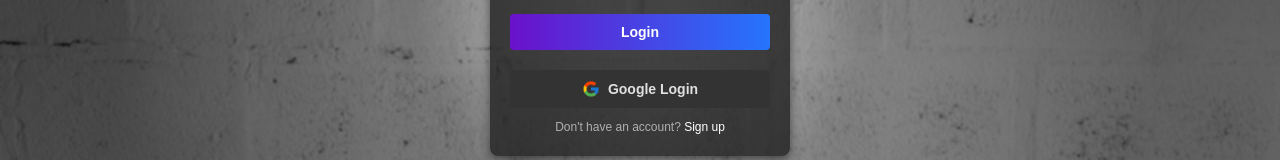
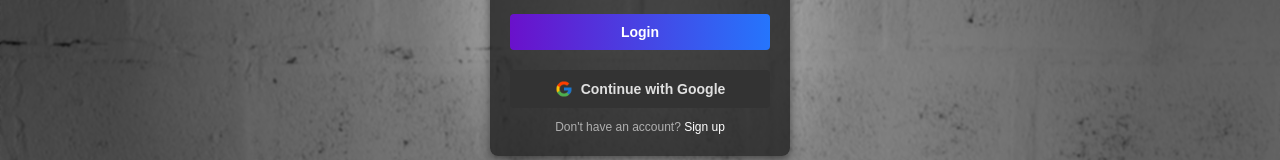
Before and after one commit to roshannoonoottil/Second_Main_Project, a React (Vite) app in the folder Clint/: page / in a window 1280 px wide. Shown: the part 406-566 px from the top of the page. Built offline with nearby package versions, Linux system fonts and the light colour scheme.

Commit message:
Created a component for google Auth

```diff
--- /dev/null
+++ b/Clint/src/Components/User/GoogleAuth/GoogleAuth.tsx
@@ -0,0 +1,51 @@
+import React from 'react';
+import google_icon from '/icons8-google-48.png';
+
+function GoogleAuth() {
+  const handleGoogleRegister = () => {
+    console.log('Google register clicked'); // Replace with actual Google sign-up logic
+  };
+
+  const styles = {
+    button: {
+      width: '100%',
+      padding: '10px',
+      margin: '10px 0',
+      border: 'none',
+      borderRadius: '4px',
+      fontSize: '14px',
+      fontWeight: 'bold',
+      cursor: 'pointer',
+      background: '#333',
+      color: '#e0e0e0',
+      display: 'flex',
+      alignItems: 'center',
+      justifyContent: 'center',
+      gap: '8px',
+      transition: 'background 0.3s ease',
+    } as React.CSSProperties, // Ensures TypeScript recognizes the styles
+    buttonHover: {
+      background: '#444',
+    } as React.CSSProperties,
+    icon: {
+      width: '18px',
+      height: '18px',
+    } as React.CSSProperties,
+  };
+
+  return (
+    <div>
+      <button
+        onClick={handleGoogleRegister}
+        style={styles.button}
+        onMouseEnter={(e) => (e.currentTarget.style.background = styles.buttonHover.background as string)}
+        onMouseLeave={(e) => (e.currentTarget.style.background = styles.button.background as string)}
+      >
+        <img src={google_icon} alt="Google" style={styles.icon} />
+        Continue with Google
+      </button>
+    </div>
+  );
+}
+
+export default GoogleAuth;
--- a/Clint/src/Components/User/Login/Login.css
+++ b/Clint/src/Components/User/Login/Login.css
@@ -55,7 +55,7 @@
   }
 
   /* Buttons */
-  .login-button, .google-login-button {
+  .login-button {
     width: 100%;
     padding: 10px;
     margin: 10px 0;
@@ -73,24 +73,6 @@
 
   .login-button:hover {
     background: linear-gradient(90deg, #2575fc, #6a11cb);
-  }
-
-  .google-login-button {
-    background: #333;
-    color: #e0e0e0;
-    display: flex;
-    align-items: center;
-    justify-content: center;
-    gap: 8px;
-  }
-
-  .google-login-button img {
-    width: 18px;
-    height: 18px;
-  }
-
-  .google-login-button:hover {
-    background: #444;
   }
 
   /* Footer Text */
--- a/Clint/src/Components/User/Login/Login.tsx
+++ b/Clint/src/Components/User/Login/Login.tsx
@@ -1,11 +1,11 @@
 import React, { useState } from 'react';
 import './Login.css';
-import google_icon from '/icons8-google-48.png';
 import { useNavigate } from 'react-router-dom';
 import { FaEye, FaEyeSlash } from 'react-icons/fa';
 import { ToastContainer, toast } from 'react-toastify';
 import axios from 'axios';
 import { useDispatch } from 'react-redux';
+import GoogleAuth from '../GoogleAuth/GoogleAuth';
 
 const Login: React.FC = () => {
   const navigate = useNavigate();
@@ -28,10 +28,6 @@ const Login: React.FC = () => {
   if (token) {
     axios.defaults.headers.common['Authorization'] = `Bearer ${token}`;
   }
-
-  const handleGoogleLogin = (): void => {
-    console.log('Google login clicked'); // Replace with actual Google login logic
-  };
 
   const register = (): void => {
     navigate('/signup');
@@ -162,10 +158,7 @@ const Login: React.FC = () => {
         </button>
       </form>
 
-      <button onClick={handleGoogleLogin} className="google-login-button">
-        <img src={google_icon} alt="Google" />
-        Google Login
-      </button>
+     <GoogleAuth/>
       <p>
         Don't have an account? <a href="#" onClick={register}>Sign up</a>
       </p>
--- a/Clint/src/Components/User/SignUp/SignUp.css
+++ b/Clint/src/Components/User/SignUp/SignUp.css
@@ -56,7 +56,7 @@
   }
 
   /* Buttons */
-  .signup-button, .google-signup-button {
+  .signup-button {
     width: 100%;
     padding: 10px;
     margin: 10px 0;
@@ -74,24 +74,6 @@
 
   .signup-button:hover {
     background: linear-gradient(90deg, #2575fc, #6a11cb);
-  }
-
-  .google-signup-button {
-    background: #333;
-    color: #e0e0e0;
-    display: flex;
-    align-items: center;
-    justify-content: center;
-    gap: 8px;
-  }
-
-  .google-signup-button img {
-    width: 18px;
-    height: 18px;
-  }
-
-  .google-signup-button:hover {
-    background: #444;
   }
 
   /* Footer Text */
--- a/Clint/src/Components/User/SignUp/SignUp.tsx
+++ b/Clint/src/Components/User/SignUp/SignUp.tsx
@@ -1,10 +1,10 @@
 import React, { useState } from 'react';
 import './SignUp.css';
-import google_icon from '/icons8-google-48.png';
 import { useNavigate } from 'react-router-dom';
 import { FaEye, FaEyeSlash } from 'react-icons/fa';
 import { ToastContainer, toast } from 'react-toastify';
 import axios, { AxiosError } from 'axios';
+import GoogleAuth from '../GoogleAuth/GoogleAuth';
 
 function SignUp() {
   const navigate = useNavigate();
@@ -27,10 +27,6 @@ function SignUp() {
   const [passwordError, setPasswordError] = useState('');
   const [confirmPasswordError, setConfirmPasswordError] = useState('');
   const [submitError, setSubmitError] = useState('');
-
-  const handleGoogleRegister = () => {
-    console.log('Google register clicked'); // Replace with actual Google sign-up logic
-  };
 
   const login = () => {
     navigate('/');
@@ -202,10 +198,7 @@ function SignUp() {
         {submitError && <div className="error submit-error">{submitError}</div>}
         <button type="submit" className="signup-button">Register</button>
       </form>
-      <button onClick={handleGoogleRegister} className="google-signup-button">
-        <img src={google_icon} alt="Google" />
-        Sign up with Google
-      </button>
+      <GoogleAuth/>
       <p>Already have an account? <a href="#" onClick={login}>Login</a></p>
 
       <ToastContainer
```
